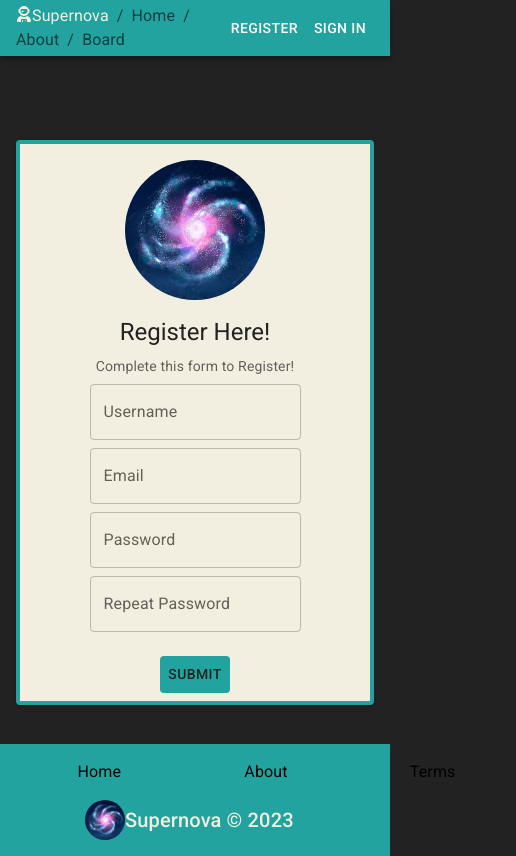
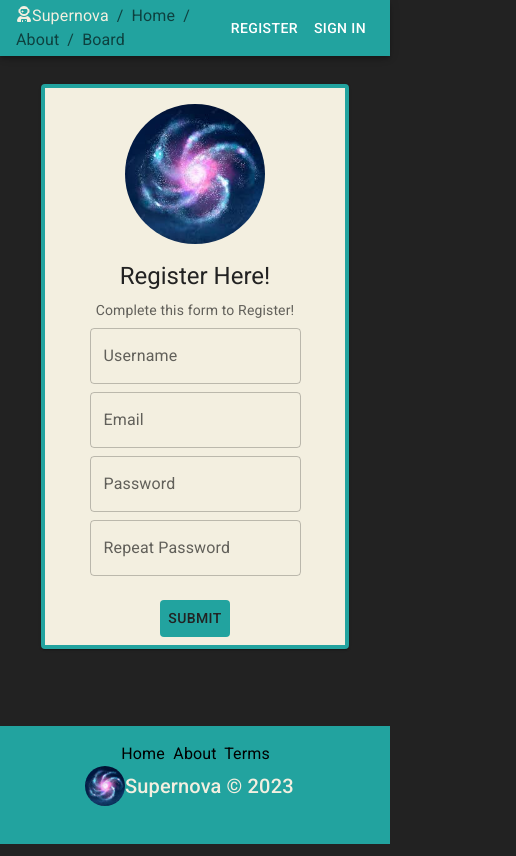
Before and after one commit to MalachiNichols/super-react, a React (Create React App) app in the folder client/: page /register in a window 390 px wide. Shown: the whole page, 516 px wide, since content can reach past the window. Built offline with nearby package versions, Linux system fonts and the light colour scheme.

Commit message:
added responsiveness to auth pages, and removed some vestigial import in random pages

```diff
--- a/client/src/pages/Footer.js
+++ b/client/src/pages/Footer.js
@@ -11,9 +11,14 @@ const Footer = () => {
   return (
     <Container
       maxWidth={false}
-      sx={{ backgroundColor: '#22A39F', position: 'absolute', bottom: 0, height: '7rem' }}
+      sx={{
+        backgroundColor: "#22A39F",
+        position: "absolute",
+        bottom: 0,
+        height: "14vh",
+      }}
     >
-      <Box sx={{ mx: "auto", width: 500, my: 2 }}>
+      <Box sx={{ mx: "auto", width: "40vw", mt: 2 }}>
         <Grid container columns={12}>
           <Grid item xs align="center">
             <Link variant="body1" color="black" underline="hover" href="">
@@ -54,7 +59,7 @@ const Footer = () => {
           src="assets/supernova.jpg"
           width="40px"
         ></Box>
-        <Link variant="h6" underline="hover" href="" sx={{color: '#F3EFE0'}}>
+        <Link variant="h6" underline="hover" href="" sx={{ color: "#F3EFE0" }}>
           Supernova © 2023
         </Link>
       </Box>
--- a/client/src/pages/auth/Register.js
+++ b/client/src/pages/auth/Register.js
@@ -8,7 +8,6 @@ import {
   Typography,
   Button,
 } from "@mui/material";
-import { Container } from "@mui/system";
 
 const Register = () => {
   const [credentials, setCredentials] = useState({
@@ -20,7 +19,9 @@ const Register = () => {
 
   const submitCredentials = async () => {
     console.log(credentials);
-    await fetch(`http://${process.env.REACT_APP_LOCALIP}:8080/api/auth/signup`, {
+    await fetch(
+      `http://${process.env.REACT_APP_LOCALIP}:8080/api/auth/signup`,
+      {
         method: "POST",
         body: JSON.stringify({
           username: credentials.username,
@@ -30,7 +31,8 @@ const Register = () => {
         headers: {
           "Content-type": "application/json; charset=UTF-8",
         },
-    })
+      }
+    )
       .then((res) => {
         console.log(res);
         if (res.status == 200) {
@@ -49,20 +51,14 @@ const Register = () => {
   };
 
   return (
-    <Container
-      maxWidth={false}
-      sx={{
-        background: "#222222",
-        height: "81vh",
-        pt: 10,
-      }}
-    >
     <Card
       align="center"
       sx={{
         border: "4px solid #22A39F",
-          maxWidth: 400,
+        minWidth: 300,
+        maxWidth: "20.8vw",
         pt: 2,
+        mt: 3,
         mx: "auto",
         backgroundColor: "#F3EFE0",
       }}
@@ -131,7 +127,6 @@ const Register = () => {
         </Button>
       </CardActions>
     </Card>
-    </Container>
   );
 };
 
--- a/client/src/pages/auth/SignIn.js
+++ b/client/src/pages/auth/SignIn.js
@@ -8,7 +8,6 @@ import {
   Typography,
   Button,
 } from "@mui/material";
-import { Container } from "@mui/system";
 
 const SignIn = () => {
   const [credentials, setCredentials] = useState({
@@ -19,7 +18,9 @@ const SignIn = () => {
 
   const submitCredentials = async () => {
     console.log(credentials);
-    await fetch(`http://${process.env.REACT_APP_LOCALIP}:8080/api/auth/signin`, {
+    await fetch(
+      `http://${process.env.REACT_APP_LOCALIP}:8080/api/auth/signin`,
+      {
         method: "POST",
         body: JSON.stringify({
           username: credentials.username,
@@ -29,7 +30,8 @@ const SignIn = () => {
         headers: {
           "Content-type": "application/json; charset=UTF-8",
         },
-    })
+      }
+    )
       .then((res) => {
         console.log(res);
         if (res.status == 200) {
@@ -47,20 +49,14 @@ const SignIn = () => {
   };
 
   return (
-    <Container
-      maxWidth={false}
-      sx={{
-        background: "#222222",
-        height: "81vh",
-        pt: 10,
-      }}
-    >
     <Card
       align="center"
       sx={{
         border: "4px solid #22A39F",
-          maxWidth: 400,
+        minWidth: 300,
+        maxWidth: "20.8vw",
         pt: 2,
+        mt: 3,
         mx: "auto",
         backgroundColor: "#F3EFE0",
       }}
@@ -71,7 +67,7 @@ const SignIn = () => {
         title="Supernova logo"
       />
       <CardContent>
-          <Typography gutterBottom variant="h5" component="div" color='#222222'>
+        <Typography gutterBottom variant="h5" component="div" color="#222222">
           Sign In Here!
         </Typography>
         <TextField
@@ -118,7 +114,6 @@ const SignIn = () => {
         </Button>
       </CardActions>
     </Card>
-    </Container>
   );
 };
 
--- a/client/src/pages/board/Board.js
+++ b/client/src/pages/board/Board.js
@@ -1,10 +1,7 @@
 import {
   Button,
   Grid,
-  TextField,
   Input,
-  Typography,
-  Container,
 } from "@mui/material";
 import AddIcon from "@mui/icons-material/Add";
 import SaveIcon from "@mui/icons-material/Save";
--- a/client/src/pages/board/Column.js
+++ b/client/src/pages/board/Column.js
@@ -1,6 +1,5 @@
 import '../../App.css'
 import { Card, CardContent, Button, Input, IconButton } from "@mui/material";
-import { Scrollbars } from "react-scrollbars-custom";
 import React, { useState } from "react";
 import SaveIcon from "@mui/icons-material/Save";
 import AddIcon from "@mui/icons-material/Add";
--- a/client/src/pages/board/Task.js
+++ b/client/src/pages/board/Task.js
@@ -3,7 +3,6 @@ import {
   Card,
   CardContent,
   IconButton,
-  Typography,
   Input,
   TextField,
 } from "@mui/material";
--- a/client/src/pages/board/Workspace.js
+++ b/client/src/pages/board/Workspace.js
@@ -1,5 +1,4 @@
 import {
-  Box,
   List,
   ListItem,
   ListItemText,
--- a/client/src/pages/home/Home.js
+++ b/client/src/pages/home/Home.js
@@ -3,7 +3,6 @@ import Stack from "@mui/material/Stack";
 import Define from "./Define";
 import HowTo from "./HowTo";
 import History from "./History";
-import { Container } from "@mui/system";
 
 const Home = () => {
   return (
```
Lines whose indentation alone changed are shown as unchanged.
